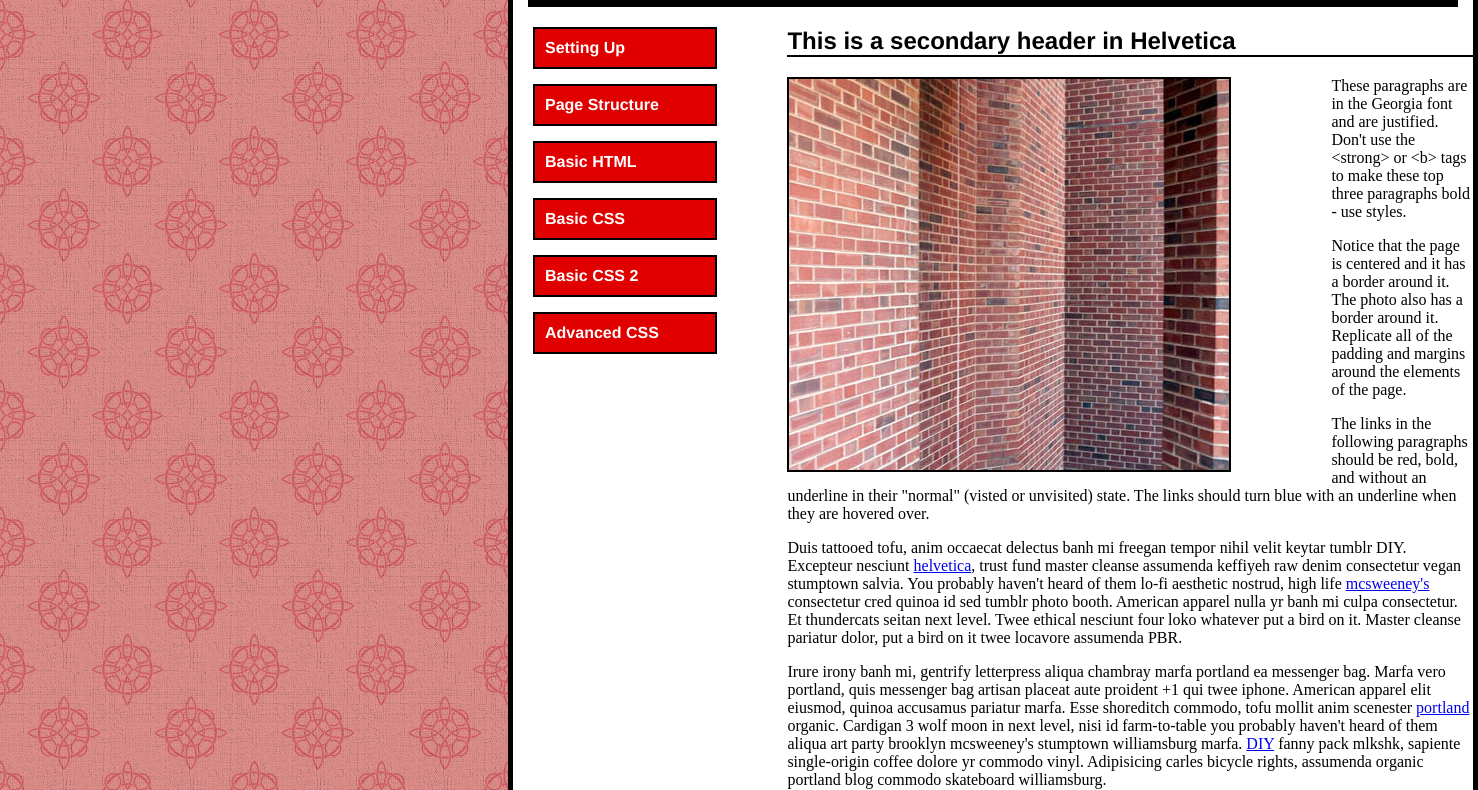
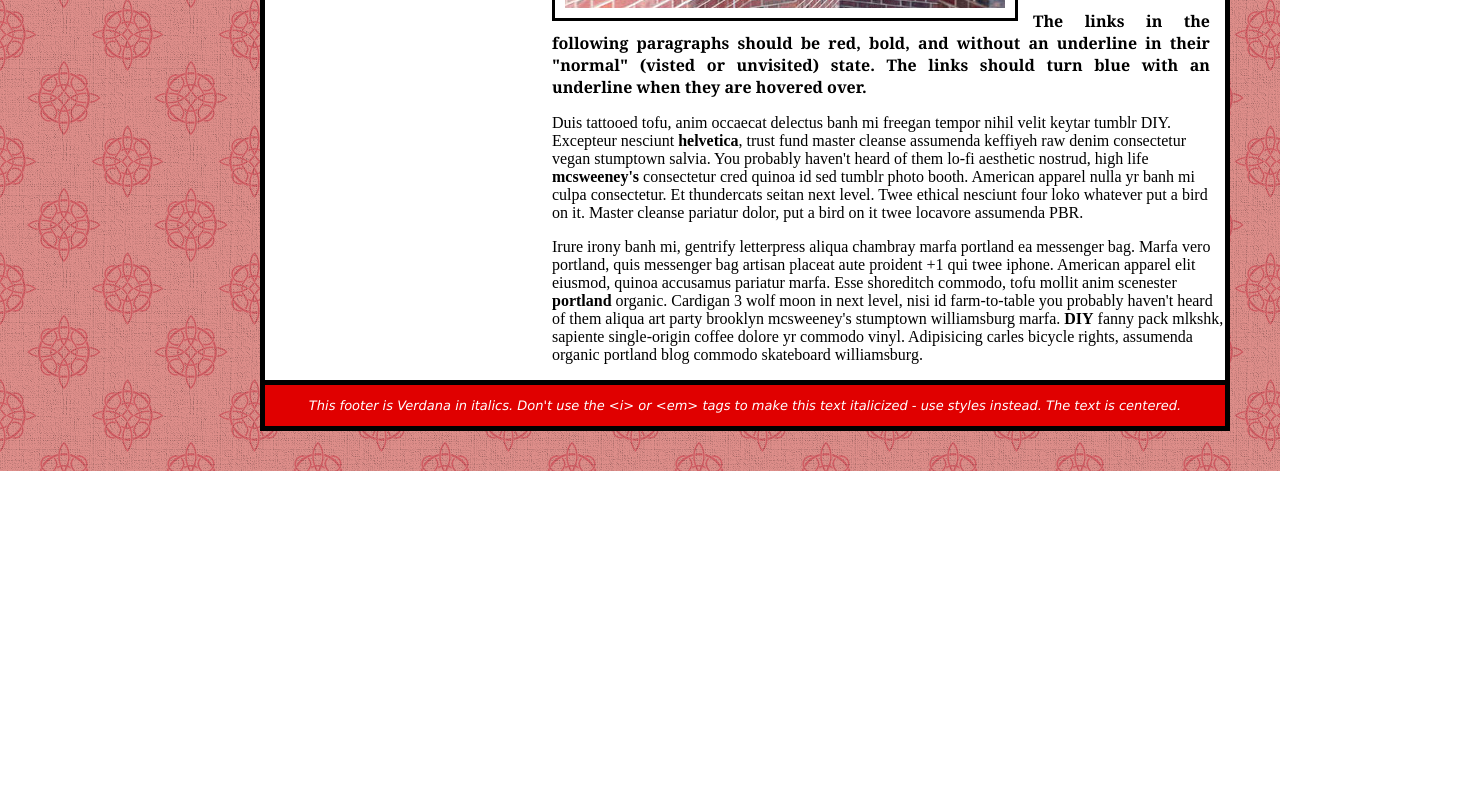
Before and after one commit to LoiyQasrawi/CTK404, a plain HTML site: page assignment6/assignment6.html in a window 1280 px wide. Shown: the part 601-1391 px from the top of the page, 1478 px wide, since content can reach past the window. After the commit the page ends 1072 px from the top, so only its background shows below. Drawn offline with Linux system fonts and the light colour scheme.

Commit message:
Add files via upload

```diff
--- a/assignment6/assignment6.css
+++ b/assignment6/assignment6.css
@@ -1,8 +1,10 @@
 body{
 
   background-image:url('a62.png') ;
-  padding: 500px;
-
+  padding: 20px;
+  max-width: 800px;
+  margin: 20px auto;
+  box-sizing: border-box;
   }
 
 
@@ -28,6 +30,7 @@
   background-color: rgb(255, 255, 255);
   display: grid;
   grid-template-columns: repeat(6)
+
 }
 
 nav {
@@ -50,12 +53,11 @@
       margin-bottom: 15px;
       width: 180px;
       display:inline-block;
+      cursor:grab;
 }
 nav li a{
   font-family: Helvetica, sans-serif;
-  font-weight: bold;
   color: rgb(255, 255, 255);
-
   padding: 10px;
   text-decoration: none;
   display: block;
@@ -73,9 +75,9 @@
 
 #block {
  float: left ;
- margin-right: 100px;
- border: 2px solid #000000;
-
+ margin-right: 15px;
+ border: 3px solid #000000;
+ padding: 10px;
 }
 
 
@@ -87,9 +89,36 @@
   font-family: Verdana, Geneva, Tahoma, sans-serif;
   font-style: italic;
   font-size: small;
+  color: #ffffff;
 }
 
 h2{
   font-family: Helvetica, sans-serif;
   border-bottom: 2px solid black;
+  margin-right: 15px;
+  margin-top: 15px;
+
 }
+
+.styled {
+  font-family: Georgia, serif;
+  font-weight: bold;
+  text-align: justify;
+  margin-right: 15px;
+
+}
+
+.b {
+  text-decoration: none;
+  color: inherit;
+  font-weight: bold;
+}
+
+.b:visited {
+  color: rgb(255, 0, 0);
+}
+
+.b:hover {
+  color: rgb(8, 0, 255);
+  text-decoration: underline;
+}
--- a/assignment6/assignment6.html
+++ b/assignment6/assignment6.html
@@ -1,6 +1,7 @@
-<!DOCTYPE HTML>
-<html>
-<head>
+<!DOCTYPE html>
+<html lang="en">
+
+  <head>
     <meta charset="UTF-8">
     <title>Assignment6</title>
     <link href="assignment6.css" rel="stylesheet" type="text/css">
@@ -23,19 +24,18 @@
     <li><a href="#" target="_blank">Advanced CSS</a></li>
   </ul>
 </nav>
-
 <main>
   <h2>This is a secondary header in Helvetica</h2>
-  <img id="block" src="a61.jpg" alt="Bob" />
-  <p>These paragraphs are in the Georgia font and are justified. Don't use the &lt;strong&gt; or &lt;b&gt; tags to make these top three paragraphs bold - use styles.</p>
+  <img id="block" src="a61.jpg" alt="Bob">
+  <p class="styled">These paragraphs are in the Georgia font and are justified. Don't use the &lt;strong&gt; or &lt;b&gt; tags to make these top three paragraphs bold - use styles.</p>
 
-  <p>Notice that the page is centered and it has a border around it. The photo also has a border around it. Replicate all of the padding and margins around the elements of the page.</p>
+  <p class="styled">Notice that the page is centered and it has a border around it. The photo also has a border around it. Replicate all of the padding and margins around the elements of the page.</p>
 
-  <p>The links in the following paragraphs should be red, bold, and without an underline in their "normal" (visted or unvisited) state. The links should turn blue with an underline when they are hovered over.</p>
+  <p class="styled">The links in the following paragraphs should be red, bold, and without an underline in their "normal" (visted or unvisited) state. The links should turn blue with an underline when they are hovered over.</p>
 
-  <p>Duis tattooed tofu, anim occaecat delectus banh mi freegan tempor nihil velit keytar tumblr DIY. Excepteur nesciunt <a href="http://en.wikipedia.org/wiki/Helvetica" target="_blank">helvetica</a>, trust fund master cleanse assumenda keffiyeh raw denim consectetur vegan stumptown salvia. You probably haven't heard of them lo-fi aesthetic nostrud, high life <a href="http://www.mcsweeneys.net/" target="_blank">mcsweeney's</a> consectetur cred quinoa id sed tumblr photo booth. American apparel nulla yr banh mi culpa consectetur. Et thundercats seitan next level. Twee ethical nesciunt four loko whatever put a bird on it. Master cleanse pariatur dolor, put a bird on it twee locavore assumenda PBR.</p>
+  <p>Duis tattooed tofu, anim occaecat delectus banh mi freegan tempor nihil velit keytar tumblr DIY. Excepteur nesciunt <a class="b" href="http://en.wikipedia.org/wiki/Helvetica" target="_blank">helvetica</a>, trust fund master cleanse assumenda keffiyeh raw denim consectetur vegan stumptown salvia. You probably haven't heard of them lo-fi aesthetic nostrud, high life <a class="b" href="http://www.mcsweeneys.net/" target="_blank">mcsweeney's</a> consectetur cred quinoa id sed tumblr photo booth. American apparel nulla yr banh mi culpa consectetur. Et thundercats seitan next level. Twee ethical nesciunt four loko whatever put a bird on it. Master cleanse pariatur dolor, put a bird on it twee locavore assumenda PBR.</p>
 
-  <p>Irure irony banh mi, gentrify letterpress aliqua chambray marfa portland ea messenger bag. Marfa vero portland, quis messenger bag artisan placeat aute proident +1 qui twee iphone. American apparel elit eiusmod, quinoa accusamus pariatur marfa. Esse shoreditch commodo, tofu mollit anim scenester <a href="http://www.ifc.com/portlandia/" target="_blank">portland</a> organic. Cardigan 3 wolf moon in next level, nisi id farm-to-table you probably haven't heard of them aliqua art party brooklyn mcsweeney's stumptown williamsburg marfa. <a href="http://en.wikipedia.org/wiki/Do_it_yourself" target="_blank">DIY</a> fanny pack mlkshk, sapiente single-origin coffee dolore yr commodo vinyl. Adipisicing carles bicycle rights, assumenda organic portland blog commodo skateboard williamsburg.</p>
+  <p>Irure irony banh mi, gentrify letterpress aliqua chambray marfa portland ea messenger bag. Marfa vero portland, quis messenger bag artisan placeat aute proident +1 qui twee iphone. American apparel elit eiusmod, quinoa accusamus pariatur marfa. Esse shoreditch commodo, tofu mollit anim scenester <a class="b" href="http://www.ifc.com/portlandia/" target="_blank">portland</a> organic. Cardigan 3 wolf moon in next level, nisi id farm-to-table you probably haven't heard of them aliqua art party brooklyn mcsweeney's stumptown williamsburg marfa. <a class="b" href="http://www.ifc.com/portlandia/" target="_blank">DIY</a> fanny pack mlkshk, sapiente single-origin coffee dolore yr commodo vinyl. Adipisicing carles bicycle rights, assumenda organic portland blog commodo skateboard williamsburg.</p>
 </main>
 
   <footer>
```
